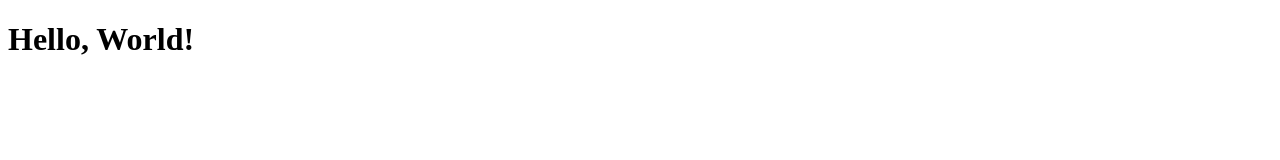
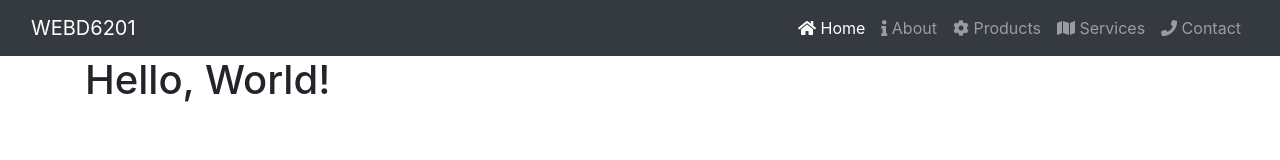
Before and after one commit to durhamprogrammer/WEBD6201-W2021-Week1b, a website: page index.html in a window 1280 px wide. Drawn offline with nearby package versions, Linux system fonts and the light colour scheme.

Commit message:
added jquery, bootstrap and font-awesome

```diff
--- a/index.html
+++ b/index.html
@@ -5,15 +5,50 @@
     <meta name="viewport" content="width=device-width, initial-scale=1.0">
     <title>Hello, World!</title>
     <!-- CSS Section -->
+    <link rel="stylesheet" href="./node_modules/bootstrap/dist/css/bootstrap.min.css">
+    <link rel="stylesheet" href="./node_modules/@fortawesome/fontawesome-free/css/all.min.css">
     <link rel="stylesheet" href="./Content/app.css">
 </head>
 <body>
-    <div>
+    <nav class="navbar navbar-expand-lg navbar-dark bg-dark">
+        <div class="container-fluid">
+          <a class="navbar-brand" href="#">WEBD6201</a>
+          <button class="navbar-toggler" type="button" data-bs-toggle="collapse" data-bs-target="#navbarSupportedContent" aria-controls="navbarSupportedContent" aria-expanded="false" aria-label="Toggle navigation">
+            <span class="navbar-toggler-icon"></span>
+          </button>
+          <div class="collapse navbar-collapse" id="navbarSupportedContent">
+            <ul class="navbar-nav ml-auto mb-2 mb-lg-0">
+              <li class="nav-item">
+                <a class="nav-link active" aria-current="page" href="#"><i class="fas fa-home"></i> Home</a>
+              </li>
+
+              <li class="nav-item">
+                <a class="nav-link" aria-current="page" href="#"><i class="fas fa-info"></i> About</a>
+              </li>
+              <li class="nav-item">
+                <a class="nav-link" aria-current="page" href="#"><i class="fas fa-cog"></i> Products</a>
+              </li>
+              <li class="nav-item">
+                <a class="nav-link" aria-current="page" href="#"><i class="fas fa-map"></i> Services</a>
+              </li>
+              <li class="nav-item">
+                <a class="nav-link" aria-current="page" href="#"><i class="fas fa-phone"></i> Contact</a>
+              </li>
+            </ul>
+          </div>
+        </div>
+      </nav>
+
+
+
+    <div class="container">
         <h1>Hello, World!</h1>
     </div>
 
 
     <!-- JavaScript Section -->
+    <script src="./node_modules/jquery/dist/jquery.min.js"></script>
+    <script src="./node_modules/bootstrap/dist/js/bootstrap.min.js"></script>
     <script src="./Scripts/app.js"></script>
 </body>
 </html>
```
Also changed, not shown: package.json (added, +15 -0 lines), 1 other file.
